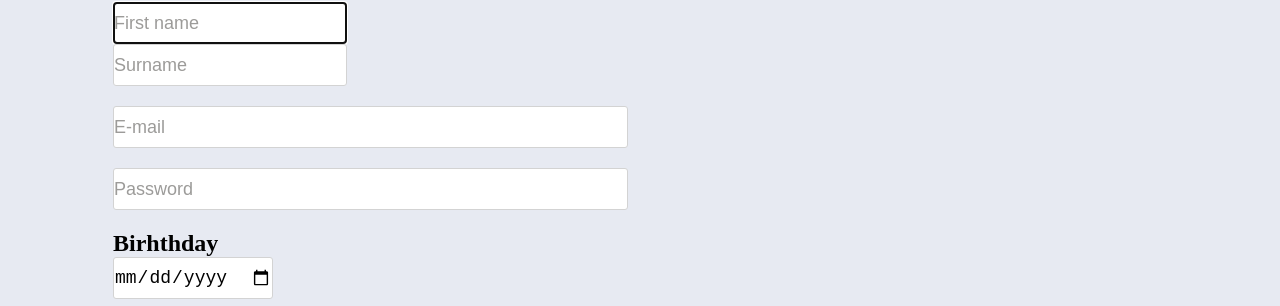
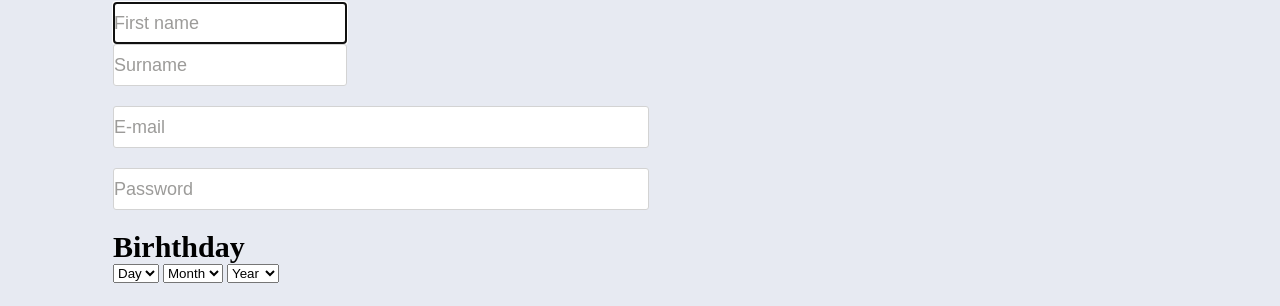
Before and after one commit to Shafin-Rahman/fblogin, a plain HTML site: page index.html in a window 1280 px wide. Shown: the part 863-1169 px from the top of the page. Drawn offline with Linux system fonts and the light colour scheme.

Commit message:
Update index.html

```diff
--- a/index.html
+++ b/index.html
@@ -57,14 +57,154 @@
                         <input id="lastname" type="text" name="lastname" placeholder="Surname">
                     </div>
                     <div class="form-group">
-                        <input id="email" type="email" name="email" placeholder="E-mail" size="47">
+                        <input id="email" type="email" name="email" placeholder="E-mail" size="49">
                     </div>
                     <div class="form-group">
-                        <input id="password" type="password" name="password" placeholder="Password" size="47">
+                        <input id="password" type="password" name="password" placeholder="Password" size="49">
                     </div>
                     <div class="form-group">
-                        <label for="birthdate"><h2>Birhthday</h2></label>
-                        <input id="birthdate" type="date" name="birthdate">
+                        <label for="birthdate"><h2 style="font-size: 30px">Birhthday</h2></label>
+                        <!--                        <input id="birthdate" type="date" name="birthdate">-->
+                        <select name="day" id="day">
+<option value="0">Day</option>
+<option value="1">1</option>
+<option value="2">2</option>
+<option value="3">3</option>
+<option value="4">4</option>
+<option value="5">5</option>
+<option value="6" >6</option>
+<option value="7">7</option>
+<option value="8">8</option>
+<option value="9">9</option>
+<option value="10">10</option>
+<option value="11">11</option>
+<option value="12">12</option>
+<option value="13">13</option>
+<option value="14">14</option>
+<option value="15">15</option>
+<option value="16">16</option>
+<option value="17">17</option>
+<option value="18">18</option>
+<option value="19">19</option>
+<option value="20">20</option>
+<option value="21">21</option>
+<option value="22">22</option>
+<option value="23">23</option>
+<option value="24">24</option>
+<option value="25">25</option>
+<option value="26">26</option>
+<option value="27">27</option>
+<option value="28">28</option>
+<option value="29">29</option>
+<option value="30">30</option>
+<option value="31">31</option>
+</select>
+
+
+                        <select name="month" id="month">
+<option value="0">Month</option>
+<option value="1">Jan</option>
+<option value="2">Feb</option>
+<option value="3">Mar</option>
+<option value="4">Apr</option>
+<option value="5" >May</option>
+<option value="6">Jun</option>
+<option value="7">Jul</option>
+<option value="8">Aug</option>
+<option value="9">Sept</option>
+<option value="10">Oct</option>
+<option value="11">Nov</option>
+<option value="12">Dec</option>
+</select>
+
+                        <select name="year" id="year">
+<option value="0">Year</option>
+<option value="2018">2018</option>
+<option value="2017">2017</option>
+<option value="2016">2016</option>
+<option value="2015">2015</option>
+<option value="2014">2014</option>
+<option value="2013">2013</option>
+<option value="2012">2012</option>
+<option value="2011">2011</option>
+<option value="2010">2010</option>
+<option value="2009">2009</option>
+<option value="2008">2008</option>
+<option value="2007">2007</option>
+<option value="2006">2006</option>
+<option value="2005">2005</option>
+<option value="2004">2004</option>
+<option value="2003">2003</option>
+<option value="2002">2002</option>
+<option value="2001">2001</option>
+<option value="2000">2000</option>
+<option value="1999">1999</option>
+<option value="1998">1998</option>
+<option value="1997">1997</option>
+<option value="1996">1996</option>
+<option value="1995">1995</option>
+<option value="1994">1994</option>
+<option value="1993" >1993</option>
+<option value="1992">1992</option>
+<option value="1991">1991</option>
+<option value="1990">1990</option>
+<option value="1989">1989</option>
+<option value="1988">1988</option>
+<option value="1987">1987</option>
+<option value="1986">1986</option>
+<option value="1985">1985</option>
+<option value="1984">1984</option>
+<option value="1983">1983</option>
+<option value="1982">1982</option>
+<option value="1981">1981</option>
+<option value="1980">1980</option>
+<option value="1979">1979</option>
+<option value="1978">1978</option>
+<option value="1977">1977</option>
+<option value="1976">1976</option>
+<option value="1975">1975</option>
+<option value="1974">1974</option>
+<option value="1973">1973</option>
+<option value="1972">1972</option>
+<option value="1971">1971</option>
+<option value="1970">1970</option>
+<option value="1969">1969</option>
+<option value="1968">1968</option>
+<option value="1967">1967</option>
+<option value="1966">1966</option>
+<option value="1965">1965</option>
+<option value="1964">1964</option>
+<option value="1963">1963</option>
+<option value="1962">1962</option>
+<option value="1961">1961</option>
+<option value="1960">1960</option>
+<option value="1959">1959</option>
+<option value="1958">1958</option>
+<option value="1957">1957</option>
+<option value="1956">1956</option>
+<option value="1955">1955</option>
+<option value="1954">1954</option>
+<option value="1953">1953</option>
+<option value="1952">1952</option>
+<option value="1951">1951</option>
+<option value="1950">1950</option>
+<option value="1949">1949</option>
+<option value="1948">1948</option>
+<option value="1947">1947</option>
+<option value="1946">1946</option>
+<option value="1945">1945</option>
+<option value="1944">1944</option>
+<option value="1943">1943</option>
+<option value="1942">1942</option>
+<option value="1941">1941</option>
+<option value="1940">1940</option>
+<option value="1939">1939</option>
+<option value="1938">1938</option>
+<option value="1937">1937</option>
+<option value="1936">1936</option>
+<option value="1935">1935</option>
+<option value="1934">1934</option>
+<option value="1933">1933</option></select>
                     </div>
                     <div class="form-group">
                         <input class="gender" type="radio" name="gender" value="female"><span>Female </span>
@@ -86,45 +226,113 @@
 
     <section class="footer">
         <div class="footer_header">
-                <ul><li><a href="#">English</a></li></ul>
-                <ul><li><a href="#">Lorem</a></li></ul>
-                <ul><li><a href="#">বাংলা</a></li></ul>
-                <ul><li><a href="#">বাংলা</a></li></ul>
-                <ul><li><a href="#">Bahasa Indonesia</a></li></ul>
-                <ul><li><a href="#">العربية</a></li></ul>
-                <ul><li><a href="#">中文(简体)</a></li></ul>
-                <ul><li><a href="#">中文(简体)</a></li></ul>
-                <ul><li><a href="#">中文(简体)</a></li></ul>
+            <ul>
+                <li><a href="#">English</a></li>
+            </ul>
+            <ul>
+                <li><a href="#">Lorem</a></li>
+            </ul>
+            <ul>
+                <li><a href="#">বাংলা</a></li>
+            </ul>
+            <ul>
+                <li><a href="#">বাংলা</a></li>
+            </ul>
+            <ul>
+                <li><a href="#">Bahasa Indonesia</a></li>
+            </ul>
+            <ul>
+                <li><a href="#">العربية</a></li>
+            </ul>
+            <ul>
+                <li><a href="#">中文(简体)</a></li>
+            </ul>
+            <ul>
+                <li><a href="#">中文(简体)</a></li>
+            </ul>
+            <ul>
+                <li><a href="#">中文(简体)</a></li>
+            </ul>
             <span>
                     <button>+</button>
                 </span>
         </div>
         <div class="footer_content">
-                  <ul><li><a href="#">Sign Up</a></li></ul>
-                  <ul><li><a href="#">Log In</a></li></ul>
-                  <ul><li><a href="#">Messenger</a></li></ul>
-                  <ul><li><a href="#">Facebook Lite</a></li></ul>
-                  <ul><li><a href="#">Mobile</a></li></ul>
-                  <ul><li><a href="#">Find Friends</a></li></ul>
-                  <ul><li><a href="#">People</a></li></ul>
-                  <ul><li><a href="#">Places</a></li></ul>
-                  <ul><li><a href="#">Pages</a></li></ul>
-                  <ul><li><a href="#">Games</a></li></ul>
-                  <ul><li><a href="#">Location</a></li></ul>
-                  <ul><li><a href="#">Marketplace</a></li></ul>
-                  <ul><li><a href="#">Celebrities</a></li></ul>
-                  <ul><li><a href="#">Sports </a></li></ul>
-                  <ul><li><a href="#">Look</a></li></ul>
-                  <ul><li><a href="#"> Moments</a></li></ul>
-                  <ul><li><a href="#"> Instagram</a></li></ul>
-                  <ul><li><a href="#">Local</a></li></ul>
-                  <ul><li><a href="#"> About</a></li></ul>
-                  <ul><li><a href="#"> Create ad</a></li></ul>
-                  <ul><li><a href="#">Create Page </a></li></ul>
-                  <ul><li><a href="#">Developers </a></li></ul>
-                  <ul><li><a href="#">Careers</a></li></ul>
-                  <ul><li><a href="#"> Privacy </a></li></ul>
-                  <ul><li><a href="#">Cookies</a></li></ul>
+            <ul>
+                <li><a href="#">Sign Up</a></li>
+            </ul>
+            <ul>
+                <li><a href="#">Log In</a></li>
+            </ul>
+            <ul>
+                <li><a href="#">Messenger</a></li>
+            </ul>
+            <ul>
+                <li><a href="#">Facebook Lite</a></li>
+            </ul>
+            <ul>
+                <li><a href="#">Mobile</a></li>
+            </ul>
+            <ul>
+                <li><a href="#">Find Friends</a></li>
+            </ul>
+            <ul>
+                <li><a href="#">People</a></li>
+            </ul>
+            <ul>
+                <li><a href="#">Places</a></li>
+            </ul>
+            <ul>
+                <li><a href="#">Pages</a></li>
+            </ul>
+            <ul>
+                <li><a href="#">Games</a></li>
+            </ul>
+            <ul>
+                <li><a href="#">Location</a></li>
+            </ul>
+            <ul>
+                <li><a href="#">Marketplace</a></li>
+            </ul>
+            <ul>
+                <li><a href="#">Celebrities</a></li>
+            </ul>
+            <ul>
+                <li><a href="#">Sports </a></li>
+            </ul>
+            <ul>
+                <li><a href="#">Look</a></li>
+            </ul>
+            <ul>
+                <li><a href="#"> Moments</a></li>
+            </ul>
+            <ul>
+                <li><a href="#"> Instagram</a></li>
+            </ul>
+            <ul>
+                <li><a href="#">Local</a></li>
+            </ul>
+            <ul>
+                <li><a href="#"> About</a></li>
+            </ul>
+            <ul>
+                <li><a href="#"> Create ad</a></li>
+            </ul>
+            <ul>
+                <li><a href="#">Create Page </a></li>
+            </ul>
+            <ul>
+                <li><a href="#">Developers </a></li>
+            </ul>
+            <ul>
+                <li><a href="#">Careers</a></li>
+            </ul>
+            <ul>
+                <li><a href="#"> Privacy </a></li>
+            </ul>
+            <ul>
+                <li><a href="#">Cookies</a></li>
+            </ul>
 
         </div>
         <div class="footer_footer">
```
Lines whose indentation alone changed are shown as unchanged.
